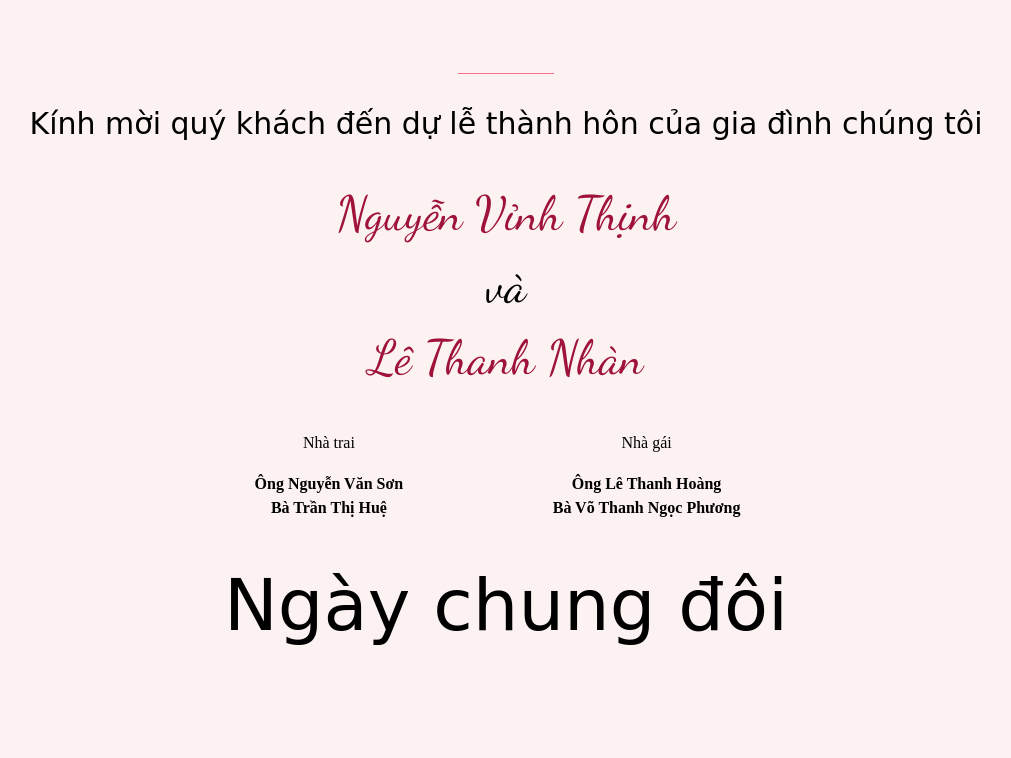
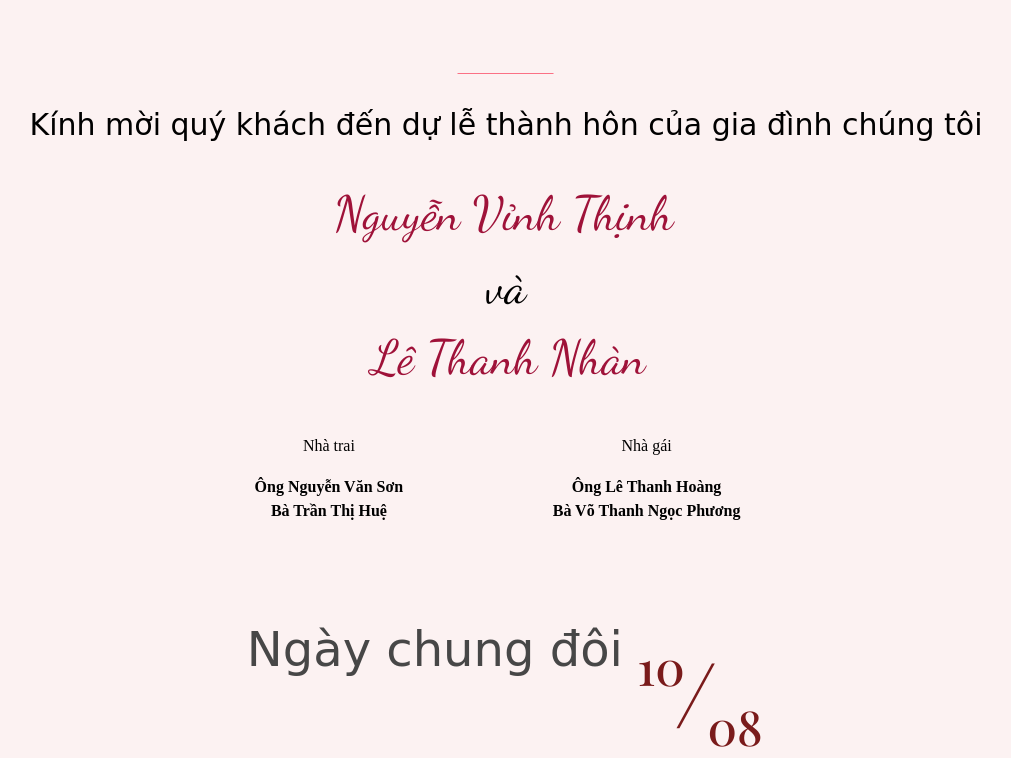
Before and after one commit to thanhtam108/wedding_invitation, a plain HTML site: page index.html in a window 1280 px wide. Shown: the part 872-1630 px from the top of the page, without its empty margins (134-1145 px from the left). Before the commit the page ends 1561 px from the top, so only its background shows below. Drawn offline with nearby package versions, Linux system fonts and the light colour scheme; a web font is replaced by a local one.

Commit message:
save date

```diff
--- a/css/styles.css
+++ b/css/styles.css
@@ -200,3 +200,48 @@ html {
     filter: drop-shadow(0 0 0 rgba(255, 215, 120, 0));
   }
 }
+.date-wrapper {
+  display: inline-flex;
+  align-items: flex-end;
+  justify-content: center;
+  gap: 12px;
+  text-align: left;
+  color: #7a1b1b; /* Màu đỏ rượu vang giống trong ảnh */
+  font-family: 'Playfair Display', serif;
+}
+
+.save-the-date {
+  font-family: 'Dancing Script', cursive; /* Font chữ viết tay */
+  font-size: 1.5rem;
+  margin: 0;
+  white-space: nowrap;
+  line-height: 1;
+  transform: translateY(-8px);
+  color: #474747; /* Màu xám nhạt cho chữ Save the date */
+}
+
+.diagonal-date {
+  display: inline-flex;
+  align-items: center;
+  font-size: 3rem; /* Kích thước số lớn */
+  font-weight: 500;
+  line-height: 1;
+  transform: translateY(54px);
+}
+
+.day {
+  align-self: flex-start; /* Đẩy lên trên */
+  transform: translateY(-5px);
+}
+
+.separator {
+  font-size: 5.5rem; /* Dấu gạch chéo to hơn một chút */
+  font-weight: 200;
+  margin: 0 -5px; /* Kéo 2 số lại gần dấu gạch hơn */
+  transform: skewX(-10deg); /* Làm dấu gạch nghiêng hơn nếu cần */
+}
+
+.month {
+  align-self: flex-end; /* Đẩy xuống dưới */
+  transform: translateY(15px);
+}
--- a/index.html
+++ b/index.html
@@ -121,6 +121,7 @@
             </h1>
 
             <br>
+
             <span class="details-groom font-names text-5xl md:text-5xl text-rose-800 opacity-0">
                 Nguyễn Vỉnh Thịnh
             </span>
@@ -143,9 +144,11 @@
             <table class="w-full md:w-2/3 mb-6" style="font-family: 'Times New Roman', serif;">
                 <thead>
                     <tr style="pointer-events: none;">
-                        <th class="text-center text-1xl md:text-1xl text-black-800 pb-4" style="font-weight: normal;">
+                        <th class="details-family text-center text-1xl md:text-1xl text-black-800 pb-4"
+                            style="font-weight: normal;">
                             Nhà trai</th>
-                        <th class="text-center text-1xl md:text-1xl text-black-800 pb-4" style="font-weight: normal;">
+                        <th class="details-family text-center text-1xl md:text-1xl text-black-800 pb-4"
+                            style="font-weight: normal;">
                             Nhà gái</th>
                     </tr>
                 </thead>
@@ -163,10 +166,20 @@
                 </tbody>
             </table>
             <br>
+            <br>
 
-            <span class="details-groom font-script text-left text-7xl md:text-7xl text-grey opacity-0">
-                Ngày chung đôi
-            </span>
+
+            <div class="date-wrapper">
+                <!-- <p class="save-the-date">Save The Date</p> -->
+                <span class="save-the-date font-script text-left text-5xl md:text-5xl text-grey opacity-0">
+                    Ngày chung đôi
+                </span>
+                <div class="diagonal-date">
+                    <span class="day">10</span>
+                    <span class="separator">/</span>
+                    <span class="month">08</span>
+                </div>
+            </div>
 
         </section>
 
--- a/js/main.js
+++ b/js/main.js
@@ -75,49 +75,33 @@ window.onload = () => {
     },
   });
 
-  detailsTL.fromTo(
-    "#details-line",
-    { opacity: 0 },
-    { opacity: 1, duration: 0.8 },
-    0,
+  // Keep details section animation slide-only (no fade).
+  gsap.set(
+    [
+      "#details-line",
+      "#intro",
+      ".details-groom",
+      ".details-amp",
+      ".details-bride",
+      ".details-family",
+      ".save-the-date",
+    ],
+    { opacity: 1 },
   );
 
-  detailsTL.fromTo(
-    "#intro",
-    { y: 20, opacity: 0 },
-    { y: 0, opacity: 1, duration: 0.8 },
-    0.1,
-  );
+  detailsTL.fromTo("#details-line", { x: -30 }, { x: 0, duration: 5.0 }, 0);
 
-  detailsTL.fromTo(
-    ".details-groom",
-    { x: -40, opacity: 0 },
-    { x: 0, opacity: 1, duration: 1.1 },
-    0.2,
-  );
+  detailsTL.fromTo("#intro", { y: 50 }, { y: 0, duration: 5.0 }, 0.1);
 
-  detailsTL.fromTo(
-    ".details-amp",
-    { opacity: 0 },
-    { opacity: 1, duration: 0.9 },
-    0.35,
-  );
+  detailsTL.fromTo(".details-groom", { x: -100 }, { x: 0, duration: 5.0 }, 0.2);
 
-  detailsTL.fromTo(
-    ".details-bride",
-    { x: 40, opacity: 0 },
-    { x: 0, opacity: 1, duration: 1.1 },
-    0.2,
-  );
+  detailsTL.fromTo(".details-amp", { y: 25 }, { y: 0, duration: 5.0 }, 0.35);
 
-  detailsTL.fromTo(
-    ".details-family",
-    { y: 20, opacity: 0 },
-    { y: 0, opacity: 1, duration: 0.9 },
-    0.6,
-  );
+  detailsTL.fromTo(".details-bride", { x: 100 }, { x: 0, duration: 5.0 }, 0.2);
 
-  /* music elements declared earlier (used by scroll trigger) */
+  detailsTL.fromTo(".details-family", { y: 50 }, { y: 0, duration: 5.0 }, 0.6);
+
+  detailsTL.fromTo(".save-the-date", { x: -100 }, { x: 0, duration: 5.0 }, 0.2);
 
   const firstInteractionEvents = [
     "pointerdown",
```
